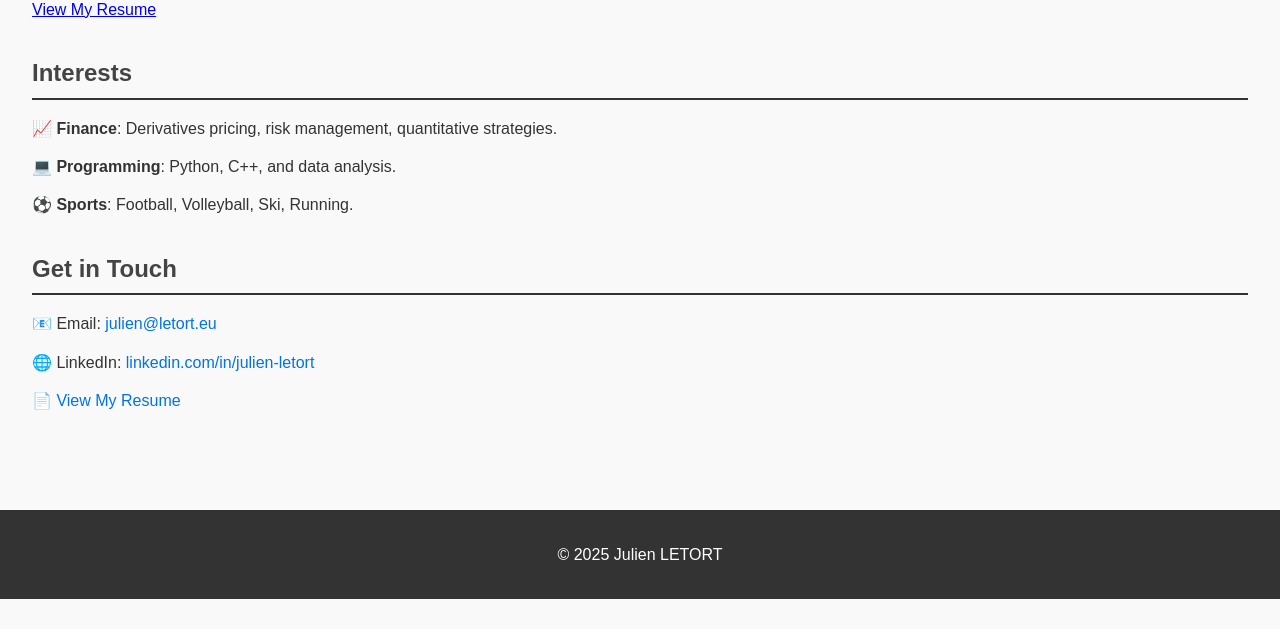
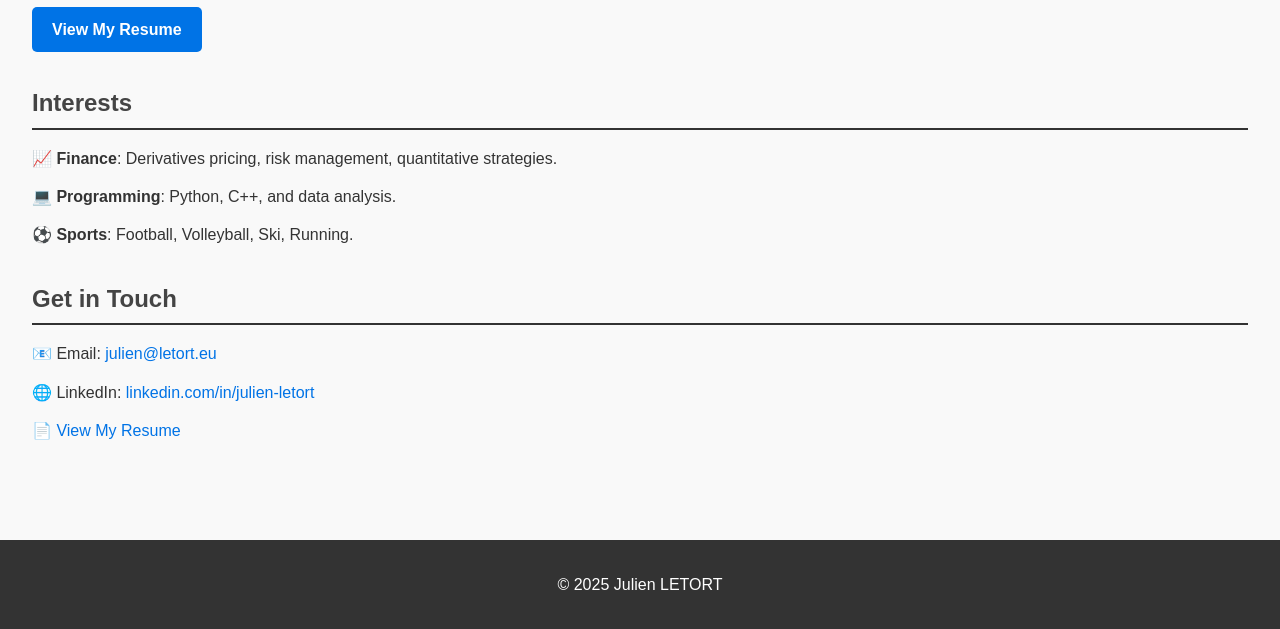
Before and after one commit to Julien-Letort/Julien-Letort.github.io, a plain HTML site: page index.html in a window 1280 px wide. Shown: the part 401-1030 px from the top of the page. Before the commit the page ends 1000 px from the top, so only its background shows below. Drawn offline with Linux system fonts and the light colour scheme.

Commit message:
Update style.css

```diff
--- a/style.css
+++ b/style.css
@@ -58,8 +58,8 @@ ul li a:hover {
 
 /* Image de profil */
 .profile-image {
-  max-width: 120px; /* Réduit la taille de l'image */
-  height: auto; /* Conserve le ratio */
+  max-width: 120px; /* Taille réduite de l'image */
+  height: auto;
   border-radius: 50%; /* Rond */
   margin-right: 20px;
   float: left; /* Texte à droite */
@@ -72,6 +72,23 @@ ul li a:hover {
   gap: 1rem;
 }
 
+/* Bouton pour CV */
+.btn {
+  display: inline-block;
+  padding: 10px 20px;
+  background-color: #0073e6;
+  color: white;
+  text-decoration: none;
+  border-radius: 5px;
+  font-size: 16px;
+  font-weight: bold;
+  margin-top: 10px;
+}
+
+.btn:hover {
+  background-color: #005bb5;
+}
+
 /* Footer */
 footer {
   text-align: center;
```
